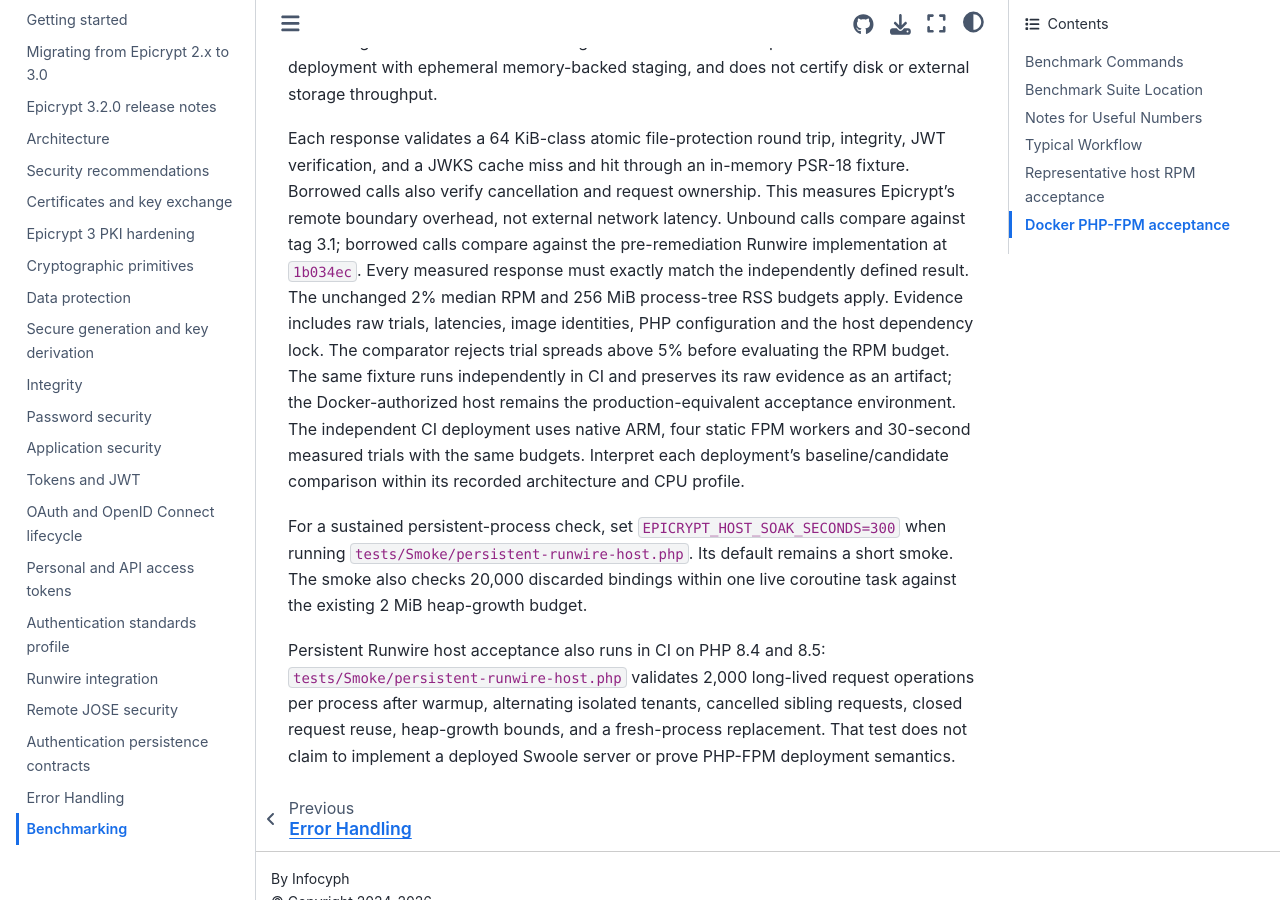
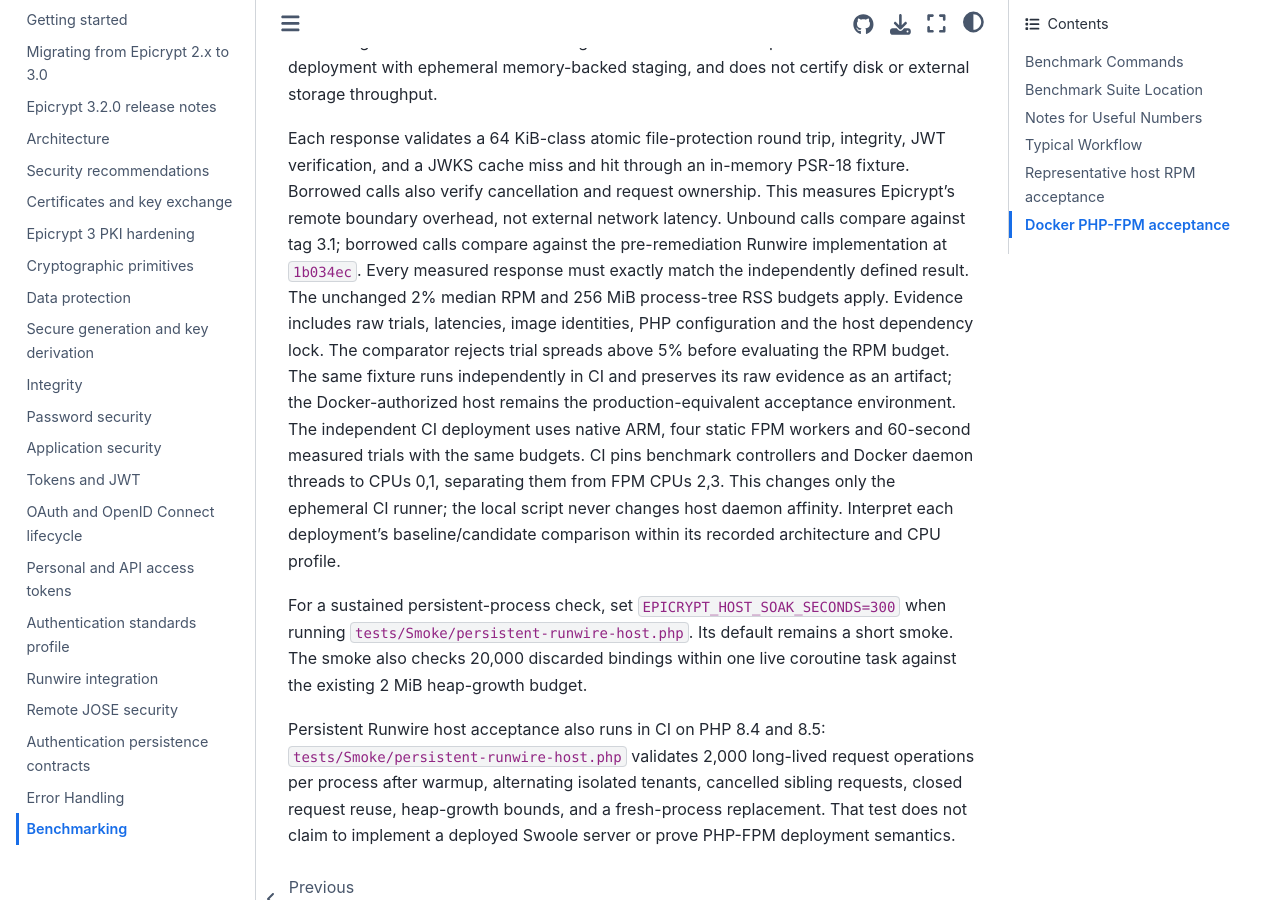
Before and after one commit to infocyph/Epicrypt, a Sphinx documentation site: the page built from docs/benchmarking.rst, in a window 1280 px wide and 900 px high, scrolled down 3332 px. Built offline with Sphinx 7.4.7 and the Sphinx Book theme 1.1.4, drawn with Linux system fonts in a browser that asks for light colours.

Commit message:
Keep benchmark controllers off FPM CPUs during certification

```diff
--- a/docs/benchmarking.rst
+++ b/docs/benchmarking.rst
@@ -159,7 +159,10 @@ The same fixture runs independently in CI and preserves its raw evidence as
 an artifact; the Docker-authorized host remains the production-equivalent
 acceptance environment.
 The independent CI deployment uses native ARM, four static FPM workers and
-30-second measured trials with the same budgets. Interpret each deployment's
+60-second measured trials with the same budgets. CI pins benchmark controllers
+and Docker daemon threads to CPUs 0,1, separating them from FPM CPUs 2,3.
+This changes only the ephemeral CI runner; the local script never changes host
+daemon affinity. Interpret each deployment's
 baseline/candidate comparison within its recorded architecture and CPU profile.
 
 For a sustained persistent-process check, set
```
Also changed, not shown: docs/plans/epicrypt-next-release-audit-plan.md (+2 -0 lines), 2 other files.
